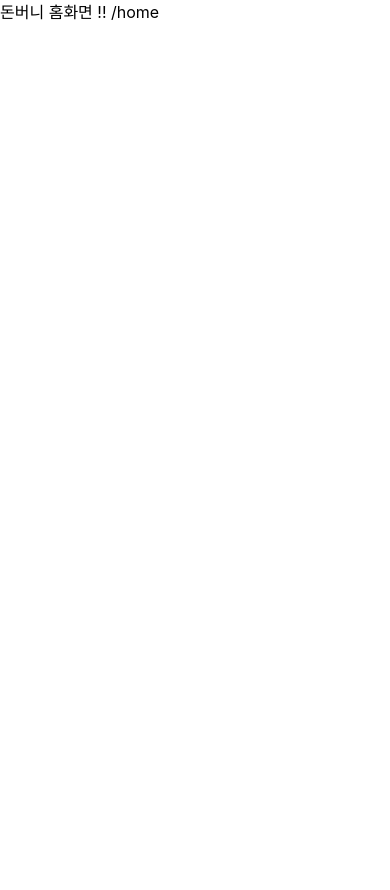
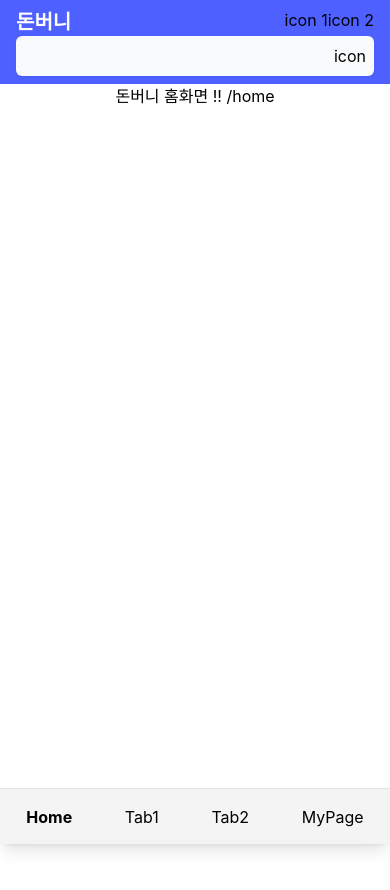
Before and after one commit to 9oormthon-univ/2024_BEOTKKOTTHON_TEAM_35_FE, a Next.js app: page /home in a window 390 px wide. Shown: the top 890 px of the page. Before the commit the page ends 844 px from the top, so only its background shows below. Built offline with nearby package versions, Linux system fonts and the light colour scheme; a web font is replaced by a local one.

Commit message:
BottomNav 추가

```diff
--- a/src/app/(pages)/home/page.jsx
+++ b/src/app/(pages)/home/page.jsx
@@ -1,3 +1,41 @@
+import BottomNav from "@/app/_components/bottom_nav";
+
 export default function Home() {
-  return <div>돈버니 홈화면 !! /home</div>;
+  return (
+    <div>
+      <div class="flex flex-col content-center items-center w-full mb-14">
+        <div class="flex flex-col content-center items-center w-full max-w-screen-md h-screen">
+
+          <div class="flex flex-col px-4 items-center w-full py-2 bg-[#4e60ff]">
+          {/* <div class="flex flex-col px-4 items-center w-full h-16 bg-[#4e60ff]"> */}
+            <div class="flex justify-between w-full">
+              <div>
+                <p class="text-white text-xl font-bold">돈버니</p>
+              </div>
+
+              <div>
+                <span>icon 1</span>
+                <span>icon 2</span>
+              </div>
+            </div>
+
+
+            <div class="group w-full">
+              <div class="relative flex items-center">
+                <input id="5" type="text" class="peer relative h-10 w-full rounded-md bg-gray-50 pl-4 pr-10 font-thin outline-none drop-shadow-sm transition-all duration-200 ease-in-out focus:bg-white focus:ring-2 focus:ring-blue-400 focus:drop-shadow-lg" />
+                <span class="material-symbols-outlined absolute right-2 transition-all duration-200 ease-in-out group-focus-within:text-blue-400">icon</span>
+              </div>
+            </div>
+
+          </div>
+          돈버니 홈화면 !! /home
+
+        </div>
+
+      </div>
+
+      <BottomNav />
+    </div>
+
+  );
 }
--- /dev/null
+++ b/src/app/(pages)/tab1/page.jsx
@@ -0,0 +1,23 @@
+import BottomNav from "@/app/_components/bottom_nav";
+
+export default function TabOne() {
+  return (
+
+    <div>
+      <div class="flex flex-col content-center items-center w-full mb-14">
+        <div class="flex flex-col content-center items-center w-full max-w-screen-md">
+
+          <p>돈버니 Tab1 !!</p>
+
+          <div class="h-screen"></div>a
+          <div class="h-screen"></div>b
+          <div class="h-screen"></div>c
+
+        </div>
+
+      </div>
+
+      <BottomNav />
+    </div>
+    );
+}
--- /dev/null
+++ b/src/app/_components/bottom_nav.jsx
@@ -0,0 +1,58 @@
+"use client";
+
+import React from 'react';
+import Link from 'next/link';
+import useNavigation from '@/hook/use-navigation';
+
+
+const BottomNav = () => {
+  const {
+    isHomeActive,
+    isTab1Active,
+    isTab2Active,
+    isMyPageActive,
+  } = useNavigation();
+
+  return (
+    <div class={`flex flex-col justify-center items-center fixed bottom-0 w-full h-14 z-10 bg-zinc-100 dark:bg-zinc-950 border-t dark:border-zinc-800 border-zinc-200 shadow-lg sm:hidden`}>
+
+      <div class="flex flex-row justify-around items-center bg-transparent w-full">
+
+        {isHomeActive ? (
+          <span class="font-bold">Home</span>
+        ) : (
+          <Link href="/home" class="flex items-center relative">
+            <span>Home</span>
+          </Link>
+        )}
+
+        {isTab1Active ? (
+          <span class="font-bold">Tab1</span>
+        ) : (
+        <Link href="/tab1" class="flex items-center">
+          <span>Tab1</span>
+        </Link>
+        )}
+
+        {isTab2Active ? (
+          <span class="font-bold">Tab2</span>
+        ) : (
+        <Link href="/tab2" class="flex items-center">
+          <span>Tab2</span>
+        </Link>
+        )}
+
+        {isMyPageActive ? (
+          <span class="font-bold">MyPage</span>
+        ) : (
+        <Link href="/mypage" class="flex items-center">
+          <span>MyPage</span>
+        </Link>
+        )}
+
+      </div>
+    </div>
+  );
+};
+
+export default BottomNav;
--- /dev/null
+++ b/src/hook/use-navigation.jsx
@@ -0,0 +1,47 @@
+"use client";
+
+import { useEffect, useState } from 'react';
+
+import { usePathname } from 'next/navigation';
+
+const useNavigation = () => {
+  const pathname = usePathname();
+  const [isHomeActive, setIsHomeActive] = useState(false);
+  const [isTab1Active, setIsTab1Active] = useState(false);
+  const [isTab2Active, setIsTab2Active] = useState(false);
+  const [isMyPageActive, setIsMyPageActive] = useState(false);
+
+  useEffect(() => {
+    setIsHomeActive(false);
+    setIsTab1Active(false);
+    setIsTab2Active(false);
+    setIsMyPageActive(false);
+
+    switch (pathname) {
+      case '/home':
+        setIsHomeActive(true);
+        break;
+      case '/tab1':
+        setIsTab1Active(true);
+        break;
+      case '/home':
+        setIsTab2Active(true);
+        break;
+      case '/tab1':
+        setIsMyPageActive(true);
+        break;
+      default:
+        // Handle any other cases here
+        break;
+    }
+  }, [pathname]);
+
+  return {
+    isHomeActive,
+    isTab1Active,
+    isTab2Active,
+    isMyPageActive,
+  };
+};
+
+export default useNavigation;
```
